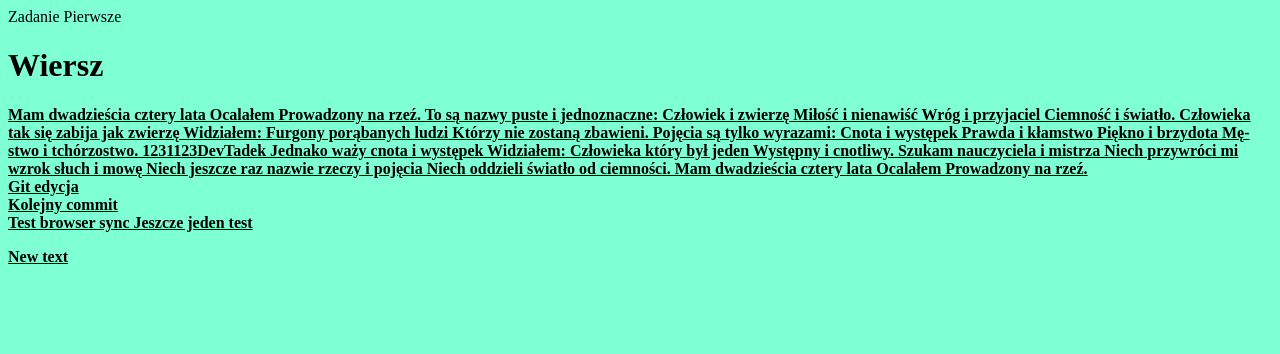
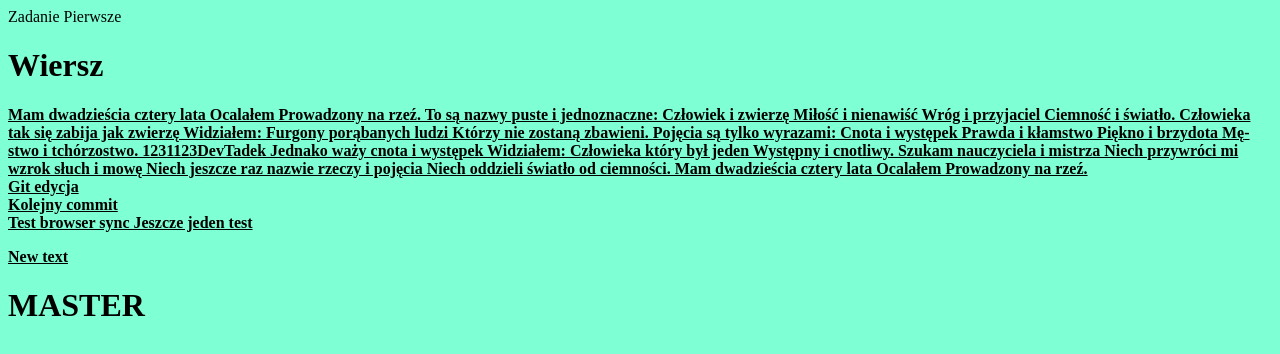
Before and after one commit to kalipp1/Nauka-Gita, a website: page index.html in a window 1280 px wide. Drawn offline with Linux system fonts and the light colour scheme.

Commit message:
addMasterText

```diff
--- a/index.html
+++ b/index.html
@@ -3,7 +3,7 @@
 <head>
     <meta charset="UTF-8">
     <meta name="viewport" content="width=device-width, initial-scale=1.0">
-    <title>Git Zadanie123123</title>
+    <title>Git Zadanie MASTER</title>
     <link rel="stylesheet" href="style.css">
 </head>
 <body class="body">
@@ -49,5 +49,6 @@
         Test browser sync
         Jeszcze jeden test</p>
         <p>New text</p>
+        <h1>MASTER</h1>
 </body>
 </html>
```
